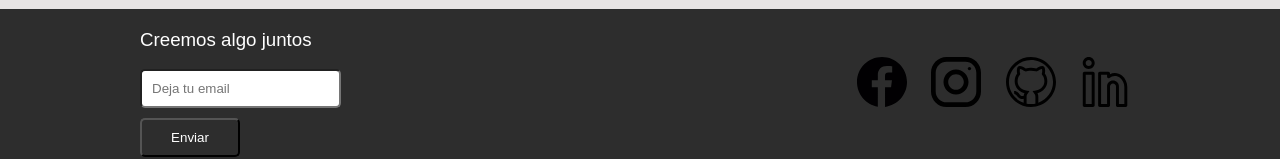
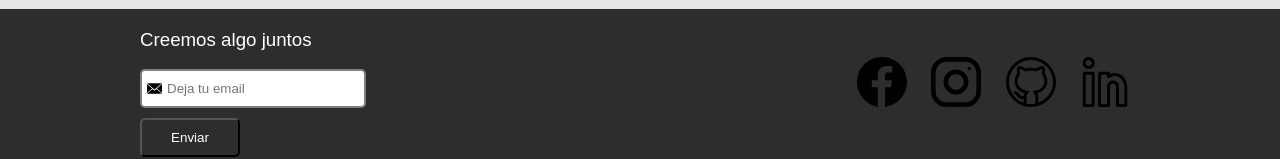
Before and after one commit to andrescondo/andrescondo_old, a plain HTML site: page index.html in a window 1280 px wide. Shown: the part 1481-1640 px from the top of the page. Drawn offline with Linux system fonts and the light colour scheme; a web font is replaced by a local one.

Commit message:
añadiendo imagen de input

```diff
--- a/css/estilos.css
+++ b/css/estilos.css
@@ -276,8 +276,16 @@ a:hover
 
 .form-email input
 {
-	padding: 10px;
+	border-color: gray;
+	border-style: solid;
+	padding: 10px 20px 10px 25px;
 	border-radius: 5px;
+	background-image:url(../image/envelope.svg);
+	background-size: 15px 15px;
+	background-repeat:no-repeat;
+	background-position-y:center;
+	background-position-x:5px;
+
 }
 
 .form-email button
```
Also changed, not shown: images/envelope.svg (deleted), images/facebook.svg (deleted), images/github.svg (deleted), images/instagram.svg (deleted), images/twitter.svg (deleted).
